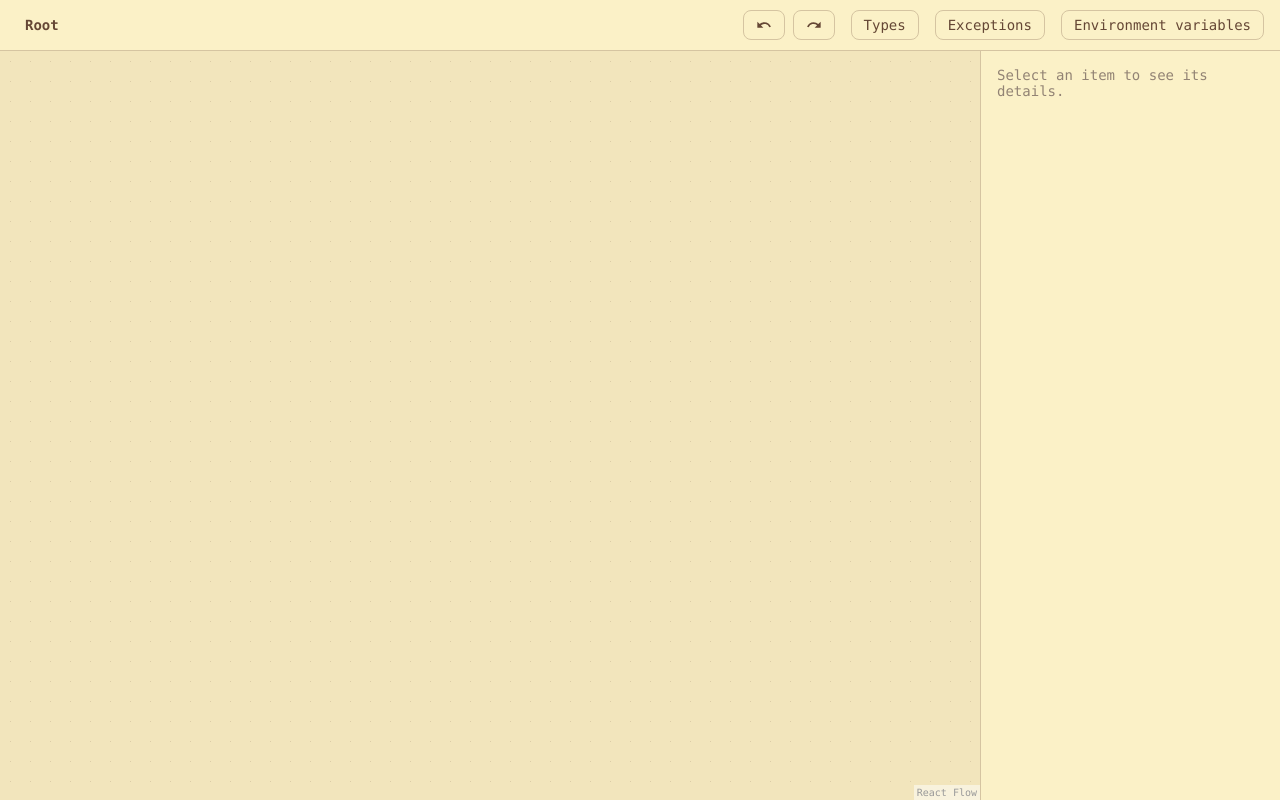
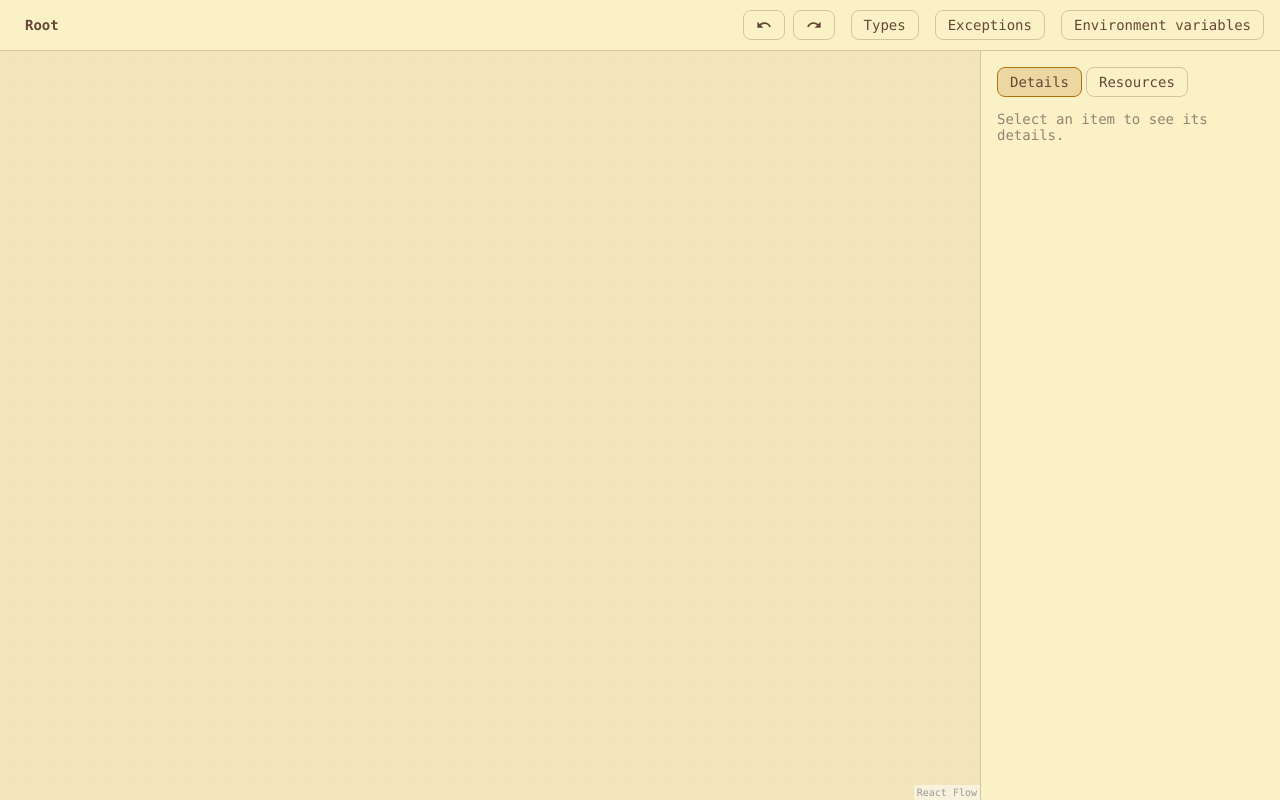
Before and after one commit to tylercoz/flow, a React (Vite) app: page / in a window 1280 px wide. Built offline with nearby package versions, Linux system fonts and the light colour scheme.

Commit message:
feat: add sidebar tabs with a resources list

```diff
--- a/src/App.tsx
+++ b/src/App.tsx
@@ -5,7 +5,7 @@ import { CanvasView } from './view/CanvasView'
 import { ConfirmDialog } from './view/ConfirmDialog'
 import { DeleteFlow } from './view/DeleteFlow'
 import { HistoryControls } from './view/HistoryControls'
-import { Inspector } from './view/Inspector'
+import { Sidebar } from './view/Sidebar'
 import { EnvironmentVariablesDialog } from './view/EnvironmentVariablesDialog'
 import { ExceptionsDialog } from './view/ExceptionsDialog'
 import { TypesDialog } from './view/TypesDialog'
@@ -100,13 +100,7 @@ function Layout() {
           onPointerCancel={endResize}
           onKeyDown={resizeByKey}
         />
-        {placement ? (
-          <Inspector key={placement.id} item={placement} diagram={diagram} deleteFlow={deleteFlow} width={sidebarWidth} />
-        ) : (
-          <aside className="inspector" style={{ width: sidebarWidth }} aria-label="Details">
-            <p className="inspector-empty">Select an item to see its details.</p>
-          </aside>
-        )}
+        <Sidebar item={placement} diagram={diagram} deleteFlow={deleteFlow} width={sidebarWidth} />
       </main>
       <ConfirmDialog deleteFlow={deleteFlow} />
       {typesOpen && <TypesDialog onClose={() => setTypesOpen(false)} />}
--- a/src/index.css
+++ b/src/index.css
@@ -373,6 +373,28 @@ textarea:focus {
   background: var(--surface);
   border-left: 1px solid var(--border);
 }
+.tab-list {
+  display: flex;
+  gap: 4px;
+}
+.tab[aria-selected='true'] {
+  border-color: var(--accent);
+  background: var(--accent-soft);
+}
+/* The Inspector's fields and delete buttons are direct children, so the column and gap live here. */
+.sidebar-panel {
+  display: flex;
+  flex-direction: column;
+  gap: 14px;
+}
+.resource-list {
+  margin: 0;
+  padding: 0;
+  list-style: none;
+}
+.resource-list li {
+  padding: 4px 0;
+}
 .inspector-empty {
   margin: 0;
   color: var(--muted);
--- a/src/view/Inspector.tsx
+++ b/src/view/Inspector.tsx
@@ -11,10 +11,8 @@ import { IdListEditor } from './IdListEditor'
 import { useStore } from './useStore'
 
 interface InspectorProps {
-  /** The selected Placement. App renders an empty sidebar instead when nothing is selected. */
+  /** The selected Placement. Sidebar renders a placeholder instead when nothing is selected. */
   item: Placement
-  /** Sidebar width in px; owned by App so it survives selection changes. */
-  width: number
   /** The Diagram that contains `item`; DeleteFlow removes it from here. */
   diagram: Diagram
   deleteFlow: DeleteFlow
@@ -22,7 +20,7 @@ interface InspectorProps {
 
 type ListField = 'inputs' | 'outputs'
 
-export function Inspector({ item, diagram, deleteFlow, width }: InspectorProps) {
+export function Inspector({ item, diagram, deleteFlow }: InspectorProps) {
   // Re-render on every model change so the inputs always show the live values.
   const { workspace } = useApp()
   useStore(workspace)
@@ -63,7 +61,7 @@ export function Inspector({ item, diagram, deleteFlow, width }: InspectorProps)
     )
   }
   return (
-    <aside className="inspector" style={{ width }} aria-label="Details">
+    <>
       <FocusGroup className="inspector-fields">
         <div>
           <label htmlFor={`${idPrefix}-name`}>Name</label>
@@ -123,6 +121,6 @@ export function Inspector({ item, diagram, deleteFlow, width }: InspectorProps)
       <button type="button" className="btn-danger" onClick={() => deleteFlow.request(diagram, { kind: 'resource', id: resource.id })}>
         Delete resource
       </button>
-    </aside>
+    </>
   )
 }
--- /dev/null
+++ b/src/view/ResourcesPanel.tsx
@@ -0,0 +1,18 @@
+import { useApp } from './AppProvider'
+import { ResourceIcon } from './resourceIcons'
+import { useStore } from './useStore'
+export function ResourcesPanel() {
+  const { workspace } = useApp()
+  useStore(workspace)
+  const resources = workspace.resources.all
+  if (resources.length === 0) return <p className="inspector-empty">No resources yet.</p>
+  return (
+    <ul className="resource-list">
+      {resources.map((resource) => (
+        <li key={resource.id}>
+          <ResourceIcon kind={resource.kind} /> {resource.name || 'Unnamed'}
+        </li>
+      ))}
+    </ul>
+  )
+}
--- /dev/null
+++ b/src/view/Sidebar.tsx
@@ -0,0 +1,51 @@
+import { useState } from 'react'
+import type { Diagram } from '../domain/Diagram'
+import type { Placement } from '../domain/Placement'
+import type { DeleteFlow } from './DeleteFlow'
+import { Inspector } from './Inspector'
+import { ResourcesPanel } from './ResourcesPanel'
+const TABS = [
+  { id: 'details', label: 'Details' },
+  { id: 'resources', label: 'Resources' },
+] as const
+type TabId = (typeof TABS)[number]['id']
+type Props = {
+  /** The selected Placement, if any. */
+  item: Placement | undefined
+  diagram: Diagram
+  deleteFlow: DeleteFlow
+  /** Width in px; owned by App so it survives selection changes. */
+  width: number
+}
+export function Sidebar({ item, diagram, deleteFlow, width }: Props) {
+  const [tab, setTab] = useState<TabId>('details')
+  return (
+    <aside className="inspector" style={{ width }} aria-label="Sidebar">
+      <div className="tab-list" role="tablist">
+        {TABS.map(({ id, label }) => (
+          <button
+            key={id}
+            type="button"
+            role="tab"
+            id={`sidebar-tab-${id}`}
+            aria-selected={tab === id}
+            aria-controls="sidebar-panel"
+            className="tab"
+            onClick={() => setTab(id)}
+          >
+            {label}
+          </button>
+        ))}
+      </div>
+      <div className="sidebar-panel" role="tabpanel" id="sidebar-panel" aria-labelledby={`sidebar-tab-${tab}`}>
+        {tab === 'resources' ? (
+          <ResourcesPanel />
+        ) : item ? (
+          <Inspector key={item.id} item={item} diagram={diagram} deleteFlow={deleteFlow} />
+        ) : (
+          <p className="inspector-empty">Select an item to see its details.</p>
+        )}
+      </div>
+    </aside>
+  )
+}
```
Also changed, not shown: 1 other file (tests, documents, lock files or other folders).
